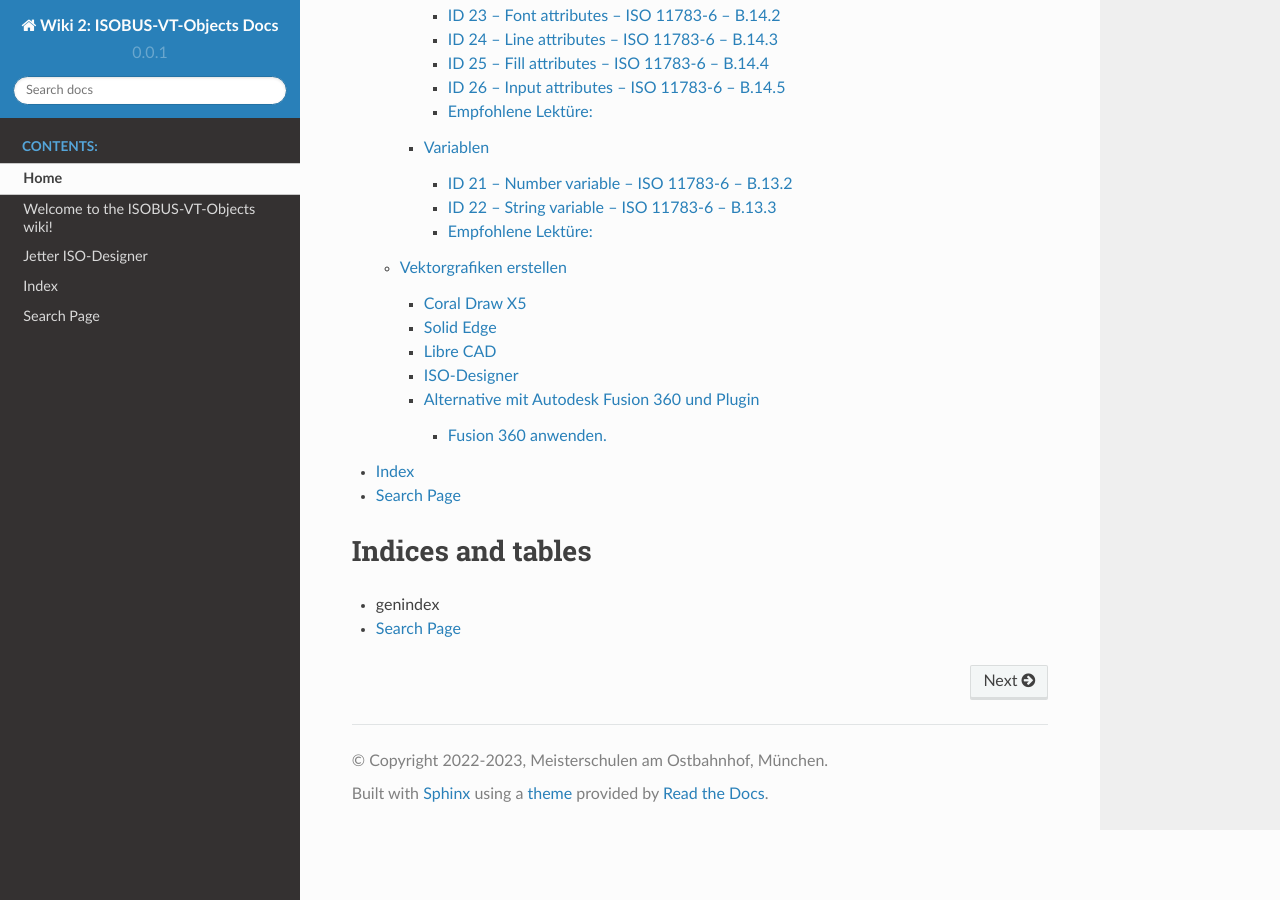
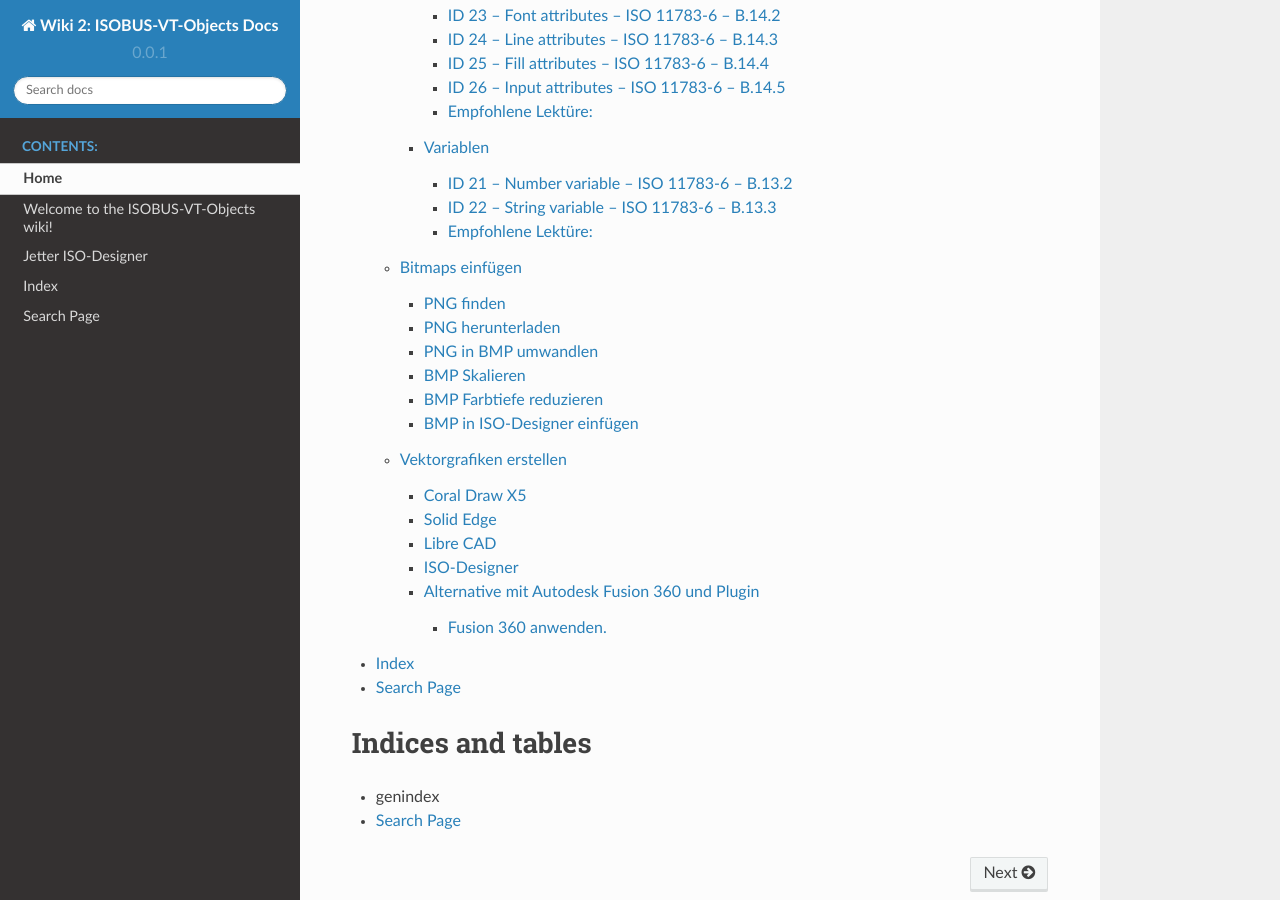
Before and after one commit to Meisterschulen-am-Ostbahnhof-Munchen/ISOBUS-VT-Objects-docs, a Sphinx documentation site: the page built from docs/index.md, in a window 1280 px wide and 900 px high, scrolled down 4453 px. Built offline with Sphinx 7.4.7 and the Read the Docs theme 2.0.0, drawn with Linux system fonts in a browser that asks for light colours.

Commit message:
Add Bitmaps insertion guide and related steps in ISO Designer.
- New file added for inserting bitmaps with detailed steps.
- Added reference to ISOBUS object versions.
- Instructions for finding, downloading, converting PNG to BMP, scaling, reducing color depth, and inserting BMP in ISO Designer.

````diff
--- /dev/null
+++ b/docs/Bitmaps_einfuegen.md
@@ -0,0 +1,22 @@
+# Bitmaps einfügen
+
+
+:::{note}
+in der ISO 11783-6 werden für VT3/UT2 keine PNG Grafiken unterstützt.
+siehe auch [ISOBUS-Objekte-Versionen](ISOBUS-Objekte-Versionen.md)
+:::
+
+## PNG finden
+
+<https://www.iso.org/obp/>
+
+## PNG herunterladen
+
+
+## PNG in BMP umwandlen
+
+## BMP Skalieren
+
+## BMP Farbtiefe reduzieren
+
+## BMP in ISO-Designer einfügen
--- a/docs/Jetter-ISO-Designer.md
+++ b/docs/Jetter-ISO-Designer.md
@@ -7,6 +7,7 @@ ISOBUS-Objekte
 ISOBUS-Objekt-IDs
 ISOBUS-Objekte-Versionen
 Objekte
+Bitmaps_einfuegen
 Vektorgrafiken_erstellen
 ```
 
````
